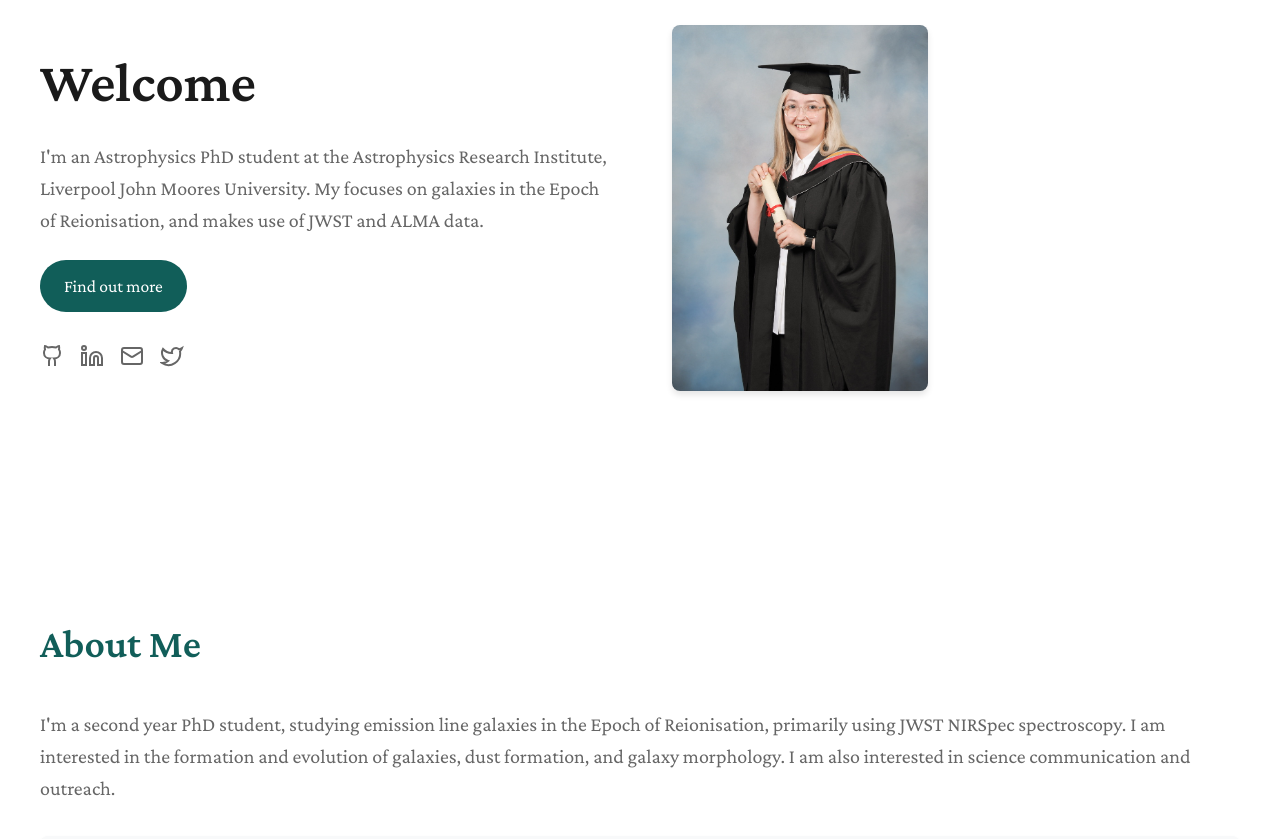
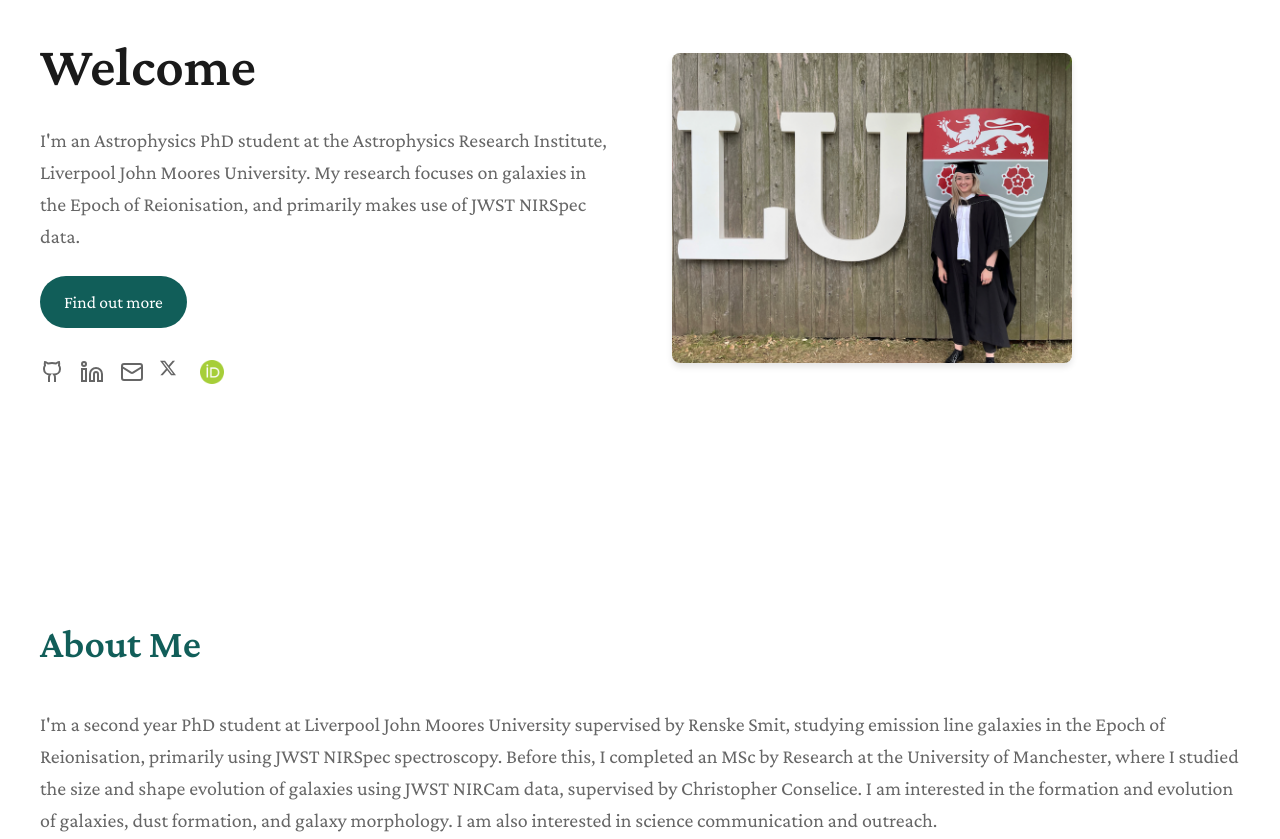
Before and after one commit to k-ormerod/k-ormerod.github.io, a plain HTML site: page index.html in a window 1280 px wide. Shown: the part 220-1059 px from the top of the page. Drawn offline with nearby package versions, Linux system fonts and the light colour scheme.

Commit message:
Added Orcid ID link. Fixed typos. Changed twitter logo to X. Updated about me section

```diff
--- a/index.html
+++ b/index.html
@@ -29,8 +29,8 @@
                 <div class="text-content">
                     <h1>Welcome</h1>
                     <p>I'm an Astrophysics PhD student at the Astrophysics Research Institute,
-                        Liverpool John Moores University. My focuses on galaxies in the Epoch of Reionisation, and makes
-                        use of JWST and ALMA data.</p>
+                        Liverpool John Moores University. My research focuses on galaxies in the Epoch of Reionisation, and primarily
+                        makes use of JWST NIRSpec data.</p>
                     <a href="#about" class="cta-button">Find out more</a>
                     <div class="social-links">
                         <a href="https://github.com/k-ormerod" aria-label="GitHub">
@@ -51,15 +51,18 @@
                                 <path d="m22 7-8.97 5.7a1.94 1.94 0 0 1-2.06 0L2 7"></path>
                             </svg>
                         </a>
-                        <a href="https://x.com/Astro_Katherine" aria-label="Twitter">
-                            <svg class="icon" viewBox="0 0 24 24" fill="none" stroke="currentColor" stroke-width="2">
-                                <path d="M22 4s-.7 2.1-2 3.4c1.6 10-9.4 17.3-18 11.6 2.2.1 4.4-.6 6-2C3 15.5.5 9.6 3 5c2.2 2.6 5.6 4.1 9 4-.9-4.2 4-6.6 7-3.8 1.1 0 3-1.2 3-1.2z"></path>
+                        <a href="https://x.com/Astro_Katherine" aria-label="X">
+                            <svg class="icon" viewBox="0 0 24 24" fill="currentColor" stroke="none" stroke-width="2">
+                                <path d="M12.6.75h2.454l-5.36 6.142L16 15.25h-4.937l-3.867-5.07-4.425 5.07H.316l5.733-6.57L0 .75h5.063l3.495 4.633L12.601.75Zm-.86 13.028h1.36L4.323 2.145H2.865z"/>
                             </svg>
+                        </a>
+                        <a href="https://orcid.org/0000-0003-2000-3420" aria-label="ORCID">
+                            <img src="orcid.png" alt="ORCID logo" class="icon">
                         </a>
                     </div>
                 </div>
                 <div class="image-container">
-                    <img src="gradphoto.jpeg" alt="Katherine Ormerod" class="profile-image">
+                    <img src="bgimage.png" alt="Katherine Ormerod" class="profile-image">
                 </div>
             </div>
         </section>
@@ -68,8 +71,11 @@
             <div class="content-wrapper">
                 <h2>About Me</h2>
                 <div class="text-content">
-                    <p>I'm a second year PhD student, studying emission line galaxies in the Epoch of Reionisation,
-                        primarily using JWST NIRSpec spectroscopy. I am interested in the formation and evolution of galaxies,
+                    <p>I'm a second year PhD student at Liverpool John Moores University supervised by Renske Smit, studying emission line galaxies in the Epoch of Reionisation,
+                        primarily using JWST NIRSpec spectroscopy. Before this, I completed an MSc by Research at
+                        the University of Manchester, where I studied the size and shape evolution of galaxies using
+                        JWST NIRCam data, supervised by Christopher Conselice.
+                        I am interested in the formation and evolution of galaxies,
                         dust formation, and galaxy morphology. I am also interested in science communication and outreach.
                     </p>
 
@@ -140,8 +146,8 @@
                             <p class="abstract">A size and structural analysis of 1395 galaxies at 0.5 ≤ z ≲ 8 with stellar masses log (M*/M⊙)> 9.5 within public JWST NIRCam data from the CEERS field.</p>
                             <a href="https://ui.adsabs.harvard.edu/abs/2024MNRAS.527.6110O/abstract" class="publication-link">View Publication →</a>
                         </div>
-                        <h3>Co-authored publications</h3>
-                        <p class="all-publications">View all my publication on NASA ADS here (last updated 8th Dec 2024):</p>
+                        <h3>All publications</h3>
+                        <p class="all-publications">View all my publications on NASA ADS here (last updated 8th Dec 2024):</p>
                         <a href="https://ui.adsabs.harvard.edu/public-libraries/KYyNbSpRRxyQfnKaV7IIqQ" class="publication-link">View all publications on ADS →</a>
                     </div>
                 </div>
--- a/styles.css
+++ b/styles.css
@@ -161,17 +161,22 @@ p {
 }
 
 .profile-image {
-  width: 256px;
+  width: 400px;
   height: auto;
   border-radius: 8px;
   box-shadow: 0 4px 6px rgba(0,0,0,0.1);
+}
+
+.orcid-logo {
+  width: 30px;
+  height: auto;
 }
 
 /* Cards and Sections */
 .education-card,
 .research-card,
 .publication-card {
-  background: #f8f9fa;
+  background: #f8faf9;
   padding: 2rem;
   border-radius: 8px;
   margin-top: 2rem;
@@ -205,6 +210,8 @@ p {
   color: var(--text-light);
   font-size: 1.1rem;
 }
+
+
 
 .project {
   margin-bottom: 3rem;
```
Also changed, not shown: orcid.png (added).
